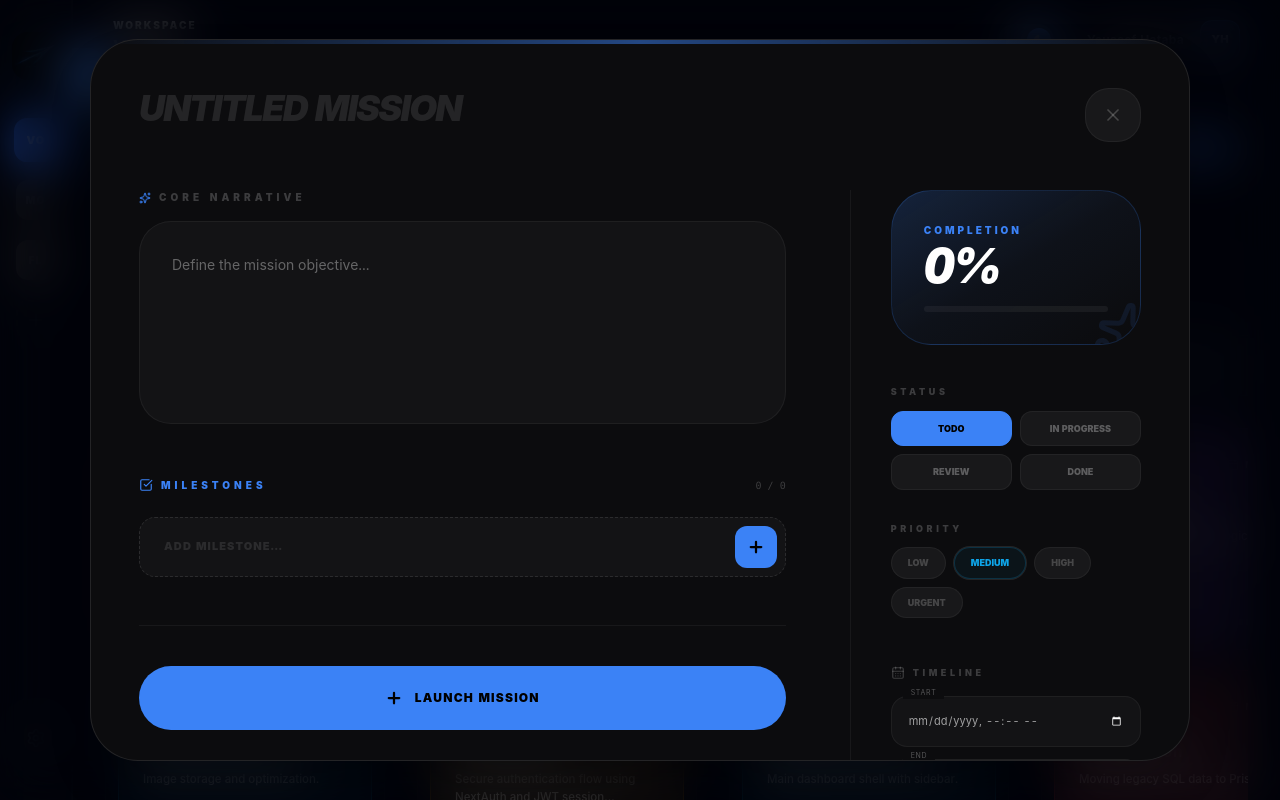
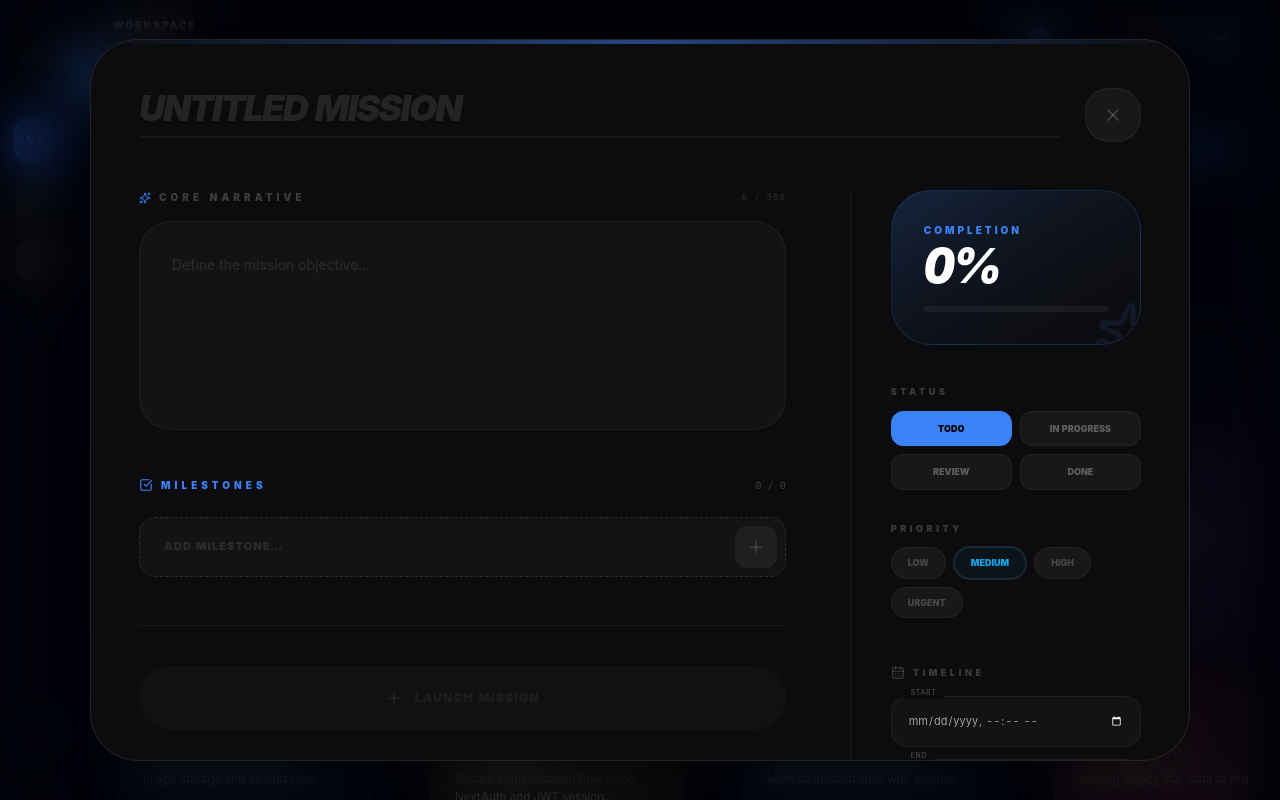
Before and after one commit to youssef-hataba/velocity, a React (Vite) app: page / in a window 1280 px wide. Both pictures are taken after a click on the button "NEW TASK". Built offline with nearby package versions, Linux system fonts and the light colour scheme.

Commit message:
input validation

```diff
--- /dev/null
+++ b/src/components/tabs/board/task_modal/MilestoneItem.tsx
@@ -0,0 +1,36 @@
+import { Save } from "lucide-react";
+import { motion } from "framer-motion";
+import type { SubTask } from "@/types/board";
+
+interface MilestoneItemProps {
+  st: SubTask;
+  onToggle: () => void;
+}
+
+export const MilestoneItem = ({ st, onToggle }: MilestoneItemProps) => {
+  return (
+    <motion.div
+      layout
+      initial={{ opacity: 0, y: 10 }}
+      animate={{ opacity: 1, y: 0 }}
+      exit={{ opacity: 0, scale: 0.95 }}
+      className="flex items-center gap-4 p-4 lg:p-5 rounded-2xl lg:rounded-[1.8rem] bg-white/2 border border-white/5 group"
+    >
+      <button
+        onClick={onToggle}
+        className={`w-6 h-6 shrink-0 rounded-lg border flex items-center justify-center transition-all ${
+          st.isCompleted ? "bg-primary border-primary" : "border-white/10 hover:border-primary/50"
+        }`}
+      >
+        {st.isCompleted && <Save size={12} className="text-black" />}
+      </button>
+      <span
+        className={`text-[12px] font-bold wrap-break-words transition-all ${
+          st.isCompleted ? "line-through text-white/10" : "text-white/80"
+        }`}
+      >
+        {st.title}
+      </span>
+    </motion.div>
+  );
+};
--- a/src/components/tabs/board/task_modal/TaskDetailsModal.tsx
+++ b/src/components/tabs/board/task_modal/TaskDetailsModal.tsx
@@ -29,7 +29,6 @@ export const TaskDetailsModal = ({ task, initialStatus, open, onOpenChange }: Pr
         <Dialog.Content
           key={modalKey}
           onOpenAutoFocus={(e) => e.preventDefault()}
-          // Changed w-full to w-[95%] on mobile and max-w-275 on desktop
           className="fixed left-[50%] top-[50%] z-101 w-[95%] lg:w-full max-w-275 translate-x-[-50%] translate-y-[-50%] outline-none"
         >
           <ModalInnerContent
@@ -48,6 +47,15 @@ const ModalInnerContent = ({ task, initialStatus, onOpenChange }: ModalInnerCont
   const deleteTask = useBoardStore((state) => state.deleteTask);
   const isEditMode = !!task;
 
+  const TITLE_LIMIT = 50;
+  const DESC_LIMIT = 500;
+
+  const isTitleOverLimit = actions.editedTitle.length > TITLE_LIMIT;
+  const isDescOverLimit = actions.editedDesc.length > DESC_LIMIT;
+  const isTitleEmpty = actions.editedTitle.trim() === "";
+
+  const isSubmitDisabled = isTitleOverLimit || isDescOverLimit || isTitleEmpty;
+
   const handleDelete = () => {
     if (task?.id) {
       deleteTask(task.id);
@@ -56,17 +64,16 @@ const ModalInnerContent = ({ task, initialStatus, onOpenChange }: ModalInnerCont
   };
 
   return (
-    // Adjusted rounded corners and padding for mobile
     <div className="bg-[#0c0c0e] border border-white/10 rounded-4xl lg:rounded-[3rem] shadow-2xl overflow-hidden relative">
       <div className="absolute top-0 left-0 w-full h-1 bg-linear-to-r from-transparent via-primary to-transparent opacity-50" />
       <div className="p-6 lg:p-12 max-h-[90vh] overflow-y-auto custom-scrollbar">
         <TaskHeader
           editedTitle={actions.editedTitle}
           setEditedTitle={actions.setEditedTitle}
-          onBlur={() => actions.handleSyncData()}
+          onBlur={() => !isTitleOverLimit && actions.handleSyncData()}
           isNew={!isEditMode}
+          isTitleOverLimit={isTitleOverLimit}
         />
-        {/* Responsive Grid: 1 column on mobile, 12 on desktop */}
         <div className="grid grid-cols-1 lg:grid-cols-12 gap-8 lg:gap-16">
           <TaskMainContent
             {...actions}
@@ -74,6 +81,8 @@ const ModalInnerContent = ({ task, initialStatus, onOpenChange }: ModalInnerCont
             isNew={!isEditMode}
             onDeleteTask={handleDelete}
             onClose={() => onOpenChange(false)}
+            isSubmitDisabled={isSubmitDisabled}
+            isTitleOverLimit={isTitleOverLimit}
           />
           <TaskSidebar {...actions} task={task} />
         </div>
--- a/src/components/tabs/board/task_modal/TaskHeader.tsx
+++ b/src/components/tabs/board/task_modal/TaskHeader.tsx
@@ -1,28 +1,62 @@
 import * as Dialog from "@radix-ui/react-dialog";
-import { X } from "lucide-react";
+import { X, AlertCircle } from "lucide-react";
+import { motion, AnimatePresence } from "framer-motion";
 
 interface TaskHeaderProps {
   editedTitle: string;
   setEditedTitle: (val: string) => void;
   onBlur: () => void;
   isNew: boolean;
+  isTitleOverLimit: boolean;
 }
 
-export const TaskHeader = ({ editedTitle, setEditedTitle, onBlur, isNew }: TaskHeaderProps) => (
+export const TaskHeader = ({ editedTitle, setEditedTitle, onBlur, isNew, isTitleOverLimit }: TaskHeaderProps) => {
+  const TITLE_LIMIT = 50;
+
+  return (
     <header className="flex justify-between items-start mb-8 lg:mb-12">
-    <div className="flex-1 mr-4 lg:mr-6 group">
+      <div className="flex-1 mr-4 lg:mr-6 group relative">
+        <div className="flex flex-col gap-1">
           <input
             value={editedTitle}
             onChange={(e) => setEditedTitle(e.target.value)}
             onBlur={onBlur}
-        // Responsive font size: 2xl on mobile, 4xl on desktop
-        className="bg-transparent border-none text-2xl lg:text-4xl font-black italic uppercase tracking-tighter text-white w-full focus:outline-none placeholder:opacity-20"
+            className={`bg-transparent border-none text-2xl lg:text-4xl font-black italic uppercase tracking-tighter w-full focus:outline-none placeholder:opacity-20 transition-colors ${
+              isTitleOverLimit ? 'text-red-500' : 'text-white'
+            }`}
             placeholder={isNew ? "UNTITLED MISSION" : "TASK NAME"}
           />
-      <div className="h-0.5 w-0 group-focus-within:w-1/2 bg-primary/50 transition-all duration-1000 mt-1" />
+
+          <div className="relative h-0.5 w-full bg-white/5 mt-1 overflow-hidden rounded-full">
+            <motion.div
+              initial={{ width: 0 }}
+              animate={{
+                width: isTitleOverLimit ? "100%" : "50%",
+                backgroundColor: isTitleOverLimit ? "#ef4444" : "#3b82f6"
+              }}
+              className={`h-full transition-all duration-1000 ${!isTitleOverLimit && 'group-focus-within:w-1/2 opacity-0 group-focus-within:opacity-50'}`}
+            />
           </div>
-    <Dialog.Close className="p-3 lg:p-4 rounded-2xl lg:rounded-3xl bg-white/5 hover:bg-white/10 text-white/20 hover:text-white transition-all border border-white/5">
+
+          <AnimatePresence>
+            {isTitleOverLimit && (
+              <motion.div
+                initial={{ opacity: 0, y: -5 }}
+                animate={{ opacity: 1, y: 0 }}
+                exit={{ opacity: 0, y: -5 }}
+                className="flex items-center gap-1.5 text-red-500 text-[9px] font-black uppercase tracking-[0.2em] mt-2 italic"
+              >
+                <AlertCircle size={10} />
+                Title sequence exceeds safe parameters ({editedTitle.length}/{TITLE_LIMIT})
+              </motion.div>
+            )}
+          </AnimatePresence>
+        </div>
+      </div>
+
+      <Dialog.Close className="p-3 lg:p-4 rounded-2xl lg:rounded-3xl bg-white/5 hover:bg-white/10 text-white/20 hover:text-white transition-all border border-white/5 shrink-0">
         <X size={20} className="lg:w-5.5" />
       </Dialog.Close>
     </header>
   );
+};
--- a/src/components/tabs/board/task_modal/TaskMainContent.tsx
+++ b/src/components/tabs/board/task_modal/TaskMainContent.tsx
@@ -1,6 +1,9 @@
-import { Sparkles, CheckSquare, Save, Plus, Trash2, CheckCircle2, ListChecks } from "lucide-react";
-import { motion, AnimatePresence } from "framer-motion";
+import { CheckSquare, Plus, Trash2, CheckCircle2, ListChecks } from "lucide-react";
+import {AnimatePresence } from "framer-motion";
 import type { Task, SubTask } from "@/types/board";
+import { TaskDescriptionInput } from "./inputs/TaskDescriptionInput";
+import { MilestoneInput } from "./inputs/MilestoneInput";
+import { MilestoneItem } from "./MilestoneItem";
 
 interface MainContentProps {
   task: Task | null;
@@ -18,10 +21,13 @@ interface MainContentProps {
   onDeleteTask: () => void;
   isNew: boolean;
   onClose: () => void;
+  isSubmitDisabled: boolean;
+  isTitleOverLimit: boolean;
 }
 
 export const TaskMainContent = (props: MainContentProps) => {
   const handleLaunchOrSave = () => {
+    if (props.isSubmitDisabled) return;
     props.handleSyncData({ subTasks: props.localSubTasks });
     props.onClose();
   };
@@ -34,20 +40,11 @@ export const TaskMainContent = (props: MainContentProps) => {
 
   return (
     <div className="lg:col-span-8 space-y-10 lg:space-y-12">
-      <section className="space-y-4">
-        <h4 className="flex items-center gap-2 text-[10px] font-black uppercase tracking-[0.4em] text-white/20">
-          <Sparkles size={12} className="text-primary" /> Core Narrative
-        </h4>
-        <textarea
-          value={props.editedDesc}
-          onChange={(e) => props.setEditedDesc(e.target.value)}
-          onBlur={() => props.handleSyncData()}
-          rows={6}
-          // Smaller padding on mobile
-          className="w-full bg-white/3 border border-white/5 rounded-3xl lg:rounded-4xl p-5 lg:p-8 text-[14px] text-white/70 leading-relaxed focus:outline-none focus:border-primary/30 transition-all resize-none"
-          placeholder="Define the mission objective..."
-        />
-      </section>
+      <TaskDescriptionInput
+        value={props.editedDesc}
+        onChange={props.setEditedDesc}
+        onBlur={props.handleSyncData}
+      />
 
       <section className="space-y-6">
         <div className="flex flex-col sm:flex-row sm:items-center justify-between gap-4">
@@ -70,40 +67,31 @@ export const TaskMainContent = (props: MainContentProps) => {
         <div className="space-y-3">
           <AnimatePresence mode="popLayout">
             {props.localSubTasks.map((st) => (
-              <motion.div layout key={st.id} className="flex items-center gap-4 p-4 lg:p-5 rounded-2xl lg:rounded-[1.8rem] bg-white/2 border border-white/5 group">
-                <button
-                  onClick={() => props.handleToggleSubTask(st.id)}
-                  className={`w-6 h-6 shrink-0 rounded-lg border flex items-center justify-center transition-all ${st.isCompleted ? 'bg-primary border-primary' : 'border-white/10'}`}
-                >
-                  {st.isCompleted && <Save size={12} className="text-black" />}
-                </button>
-                <span className={`text-[12px] font-bold wrap-break-words ${st.isCompleted ? 'line-through text-white/10' : 'text-white/80'}`}>
-                  {st.title}
-                </span>
-              </motion.div>
+              <MilestoneItem
+                key={st.id}
+                st={st}
+                onToggle={() => props.handleToggleSubTask(st.id)}
+              />
             ))}
           </AnimatePresence>
 
-          <div className="flex items-center gap-4 mt-6 p-2 pl-4 lg:pl-6 rounded-2xl bg-white/3 border border-dashed border-white/10">
-            <input
-              value={props.newSubTaskTitle}
-              onChange={(e) => props.setNewSubTaskTitle(e.target.value)}
-              onKeyDown={(e) => e.key === 'Enter' && props.handleAddSubTask()}
-              placeholder="ADD MILESTONE..."
-              className="flex-1 bg-transparent border-none text-[11px] font-black text-white outline-none placeholder:text-white/10 tracking-widest min-w-0"
-            />
-            <button onClick={props.handleAddSubTask} className="p-3 bg-primary text-black rounded-xl hover:scale-105 transition-all">
-              <Plus size={18} strokeWidth={3} />
-            </button>
-          </div>
+          <MilestoneInput
+            value={props.newSubTaskTitle}
+            onChange={props.setNewSubTaskTitle}
+            onAdd={props.handleAddSubTask}
+          />
         </div>
       </section>
 
-      {/* Footer Buttons: Horizontal on large screens, stack on small if needed or keep inline */}
       <div className="pt-8 lg:pt-10 flex flex-row items-center gap-3 lg:gap-4 border-t border-white/5">
         <button
           onClick={handleLaunchOrSave}
-          className="flex-1 bg-primary hover:bg-primary/90 text-black h-14 lg:h-16 rounded-3xl lg:rounded-4xl font-black uppercase tracking-widest text-[11px] lg:text-[12px] flex items-center justify-center gap-2 lg:gap-3 transition-all active:scale-95"
+          disabled={props.isSubmitDisabled}
+          className={`flex-1 h-14 lg:h-16 rounded-3xl lg:rounded-4xl font-black uppercase tracking-widest text-[11px] lg:text-[12px] flex items-center justify-center gap-2 lg:gap-3 transition-all ${
+            props.isSubmitDisabled
+            ? 'bg-white/5 text-white/10 cursor-not-allowed opacity-50'
+            : 'bg-primary hover:bg-primary/90 text-black active:scale-95 shadow-[0_0_20px_rgba(59,130,246,0.2)]'
+          }`}
         >
           {props.isNew ? (
             <><Plus size={18} strokeWidth={3} /> Launch Mission</>
@@ -114,11 +102,7 @@ export const TaskMainContent = (props: MainContentProps) => {
 
         {!props.isNew && (
           <button
-            onClick={() => {
-              if(window.confirm("Terminate mission and erase all data?")) {
-                props.onDeleteTask();
-              }
-            }}
+            onClick={() => window.confirm("Terminate mission?") && props.onDeleteTask()}
             className="p-4 lg:p-5 rounded-2xl lg:rounded-[1.8rem] bg-red-500/5 hover:bg-red-500/10 border border-red-500/20 text-red-500/60 hover:text-red-500 transition-all active:scale-95"
           >
             <Trash2 size={20} />
--- /dev/null
+++ b/src/components/tabs/board/task_modal/inputs/MilestoneInput.tsx
@@ -0,0 +1,52 @@
+import { Plus } from "lucide-react";
+
+interface MilestoneInputProps {
+  value: string;
+  onChange: (val: string) => void;
+  onAdd: () => void;
+}
+
+export const MilestoneInput = ({ value, onChange, onAdd }: MilestoneInputProps) => {
+  const LIMIT = 80;
+  const isOverLimit = value.length > LIMIT;
+  const isEmpty = value.trim() === "";
+
+  const handleKeyDown = (e: React.KeyboardEvent) => {
+    if (e.key === 'Enter') {
+      e.preventDefault();
+      if (!isOverLimit && !isEmpty) onAdd();
+    }
+  };
+
+  return (
+    <div className={`flex items-center gap-4 mt-6 p-2 pl-4 lg:pl-6 rounded-2xl bg-white/3 border border-dashed transition-colors ${
+      isOverLimit ? 'border-red-500/40' : 'border-white/10'
+    }`}>
+      <div className="flex-1 flex flex-col">
+        <input
+          value={value}
+          onChange={(e) => onChange(e.target.value)}
+          onKeyDown={handleKeyDown}
+          placeholder="ADD MILESTONE..."
+          className="bg-transparent border-none text-[11px] font-black text-white outline-none placeholder:text-white/10 tracking-widest min-w-0 py-2"
+        />
+        {value.length > 0 && (
+          <span className={`text-[8px] font-bold tracking-widest ${isOverLimit ? 'text-red-500' : 'text-white/10'}`}>
+            {value.length} / {LIMIT}
+          </span>
+        )}
+      </div>
+      <button
+        disabled={isOverLimit || isEmpty}
+        onClick={onAdd}
+        className={`p-3 rounded-xl transition-all ${
+          isOverLimit || isEmpty
+          ? 'bg-white/5 text-white/10 cursor-not-allowed'
+          : 'bg-primary text-black hover:scale-105'
+        }`}
+      >
+        <Plus size={18} strokeWidth={3} />
+      </button>
+    </div>
+  );
+};
--- /dev/null
+++ b/src/components/tabs/board/task_modal/inputs/TaskDescriptionInput.tsx
@@ -0,0 +1,43 @@
+import { Sparkles, AlertCircle } from "lucide-react";
+import { motion } from "framer-motion";
+
+interface DescriptionProps {
+  value: string;
+  onChange: (val: string) => void;
+  onBlur: () => void;
+}
+
+export const TaskDescriptionInput = ({ value, onChange, onBlur }: DescriptionProps) => {
+  const LIMIT = 500;
+  const isOverLimit = value.length > LIMIT;
+
+  return (
+    <section className="space-y-4">
+      <div className="flex justify-between items-center">
+        <h4 className="flex items-center gap-2 text-[10px] font-black uppercase tracking-[0.4em] text-white/20">
+          <Sparkles size={12} className="text-primary" /> Core Narrative
+        </h4>
+        <span className={`text-[9px] font-mono font-bold tracking-widest ${isOverLimit ? 'text-red-500' : 'text-white/10'}`}>
+          {value.length} / {LIMIT}
+        </span>
+      </div>
+      <div className={`relative w-full rounded-3xl lg:rounded-4xl border transition-all overflow-hidden ${
+        isOverLimit ? 'border-red-500/50 bg-red-500/5' : 'border-white/5 bg-white/3 focus-within:border-primary/30'
+      }`}>
+        <textarea
+          value={value}
+          onChange={(e) => onChange(e.target.value)}
+          onBlur={() => !isOverLimit && onBlur()}
+          rows={6}
+          className="custom-scrollbar outline-none w-full p-5 lg:p-8 bg-transparent text-[14px] leading-relaxed resize-none text-white/70 placeholder:text-white/10"
+          placeholder="Define the mission objective..."
+        />
+        {isOverLimit && (
+          <motion.div initial={{ opacity: 0 }} animate={{ opacity: 1 }} className="absolute bottom-4 right-6 flex items-center gap-2 text-red-500 text-[10px] font-black uppercase italic">
+            <AlertCircle size={12} /> Limit Exceeded
+          </motion.div>
+        )}
+      </div>
+    </section>
+  );
+};
```
Lines whose indentation alone changed are shown as unchanged.
